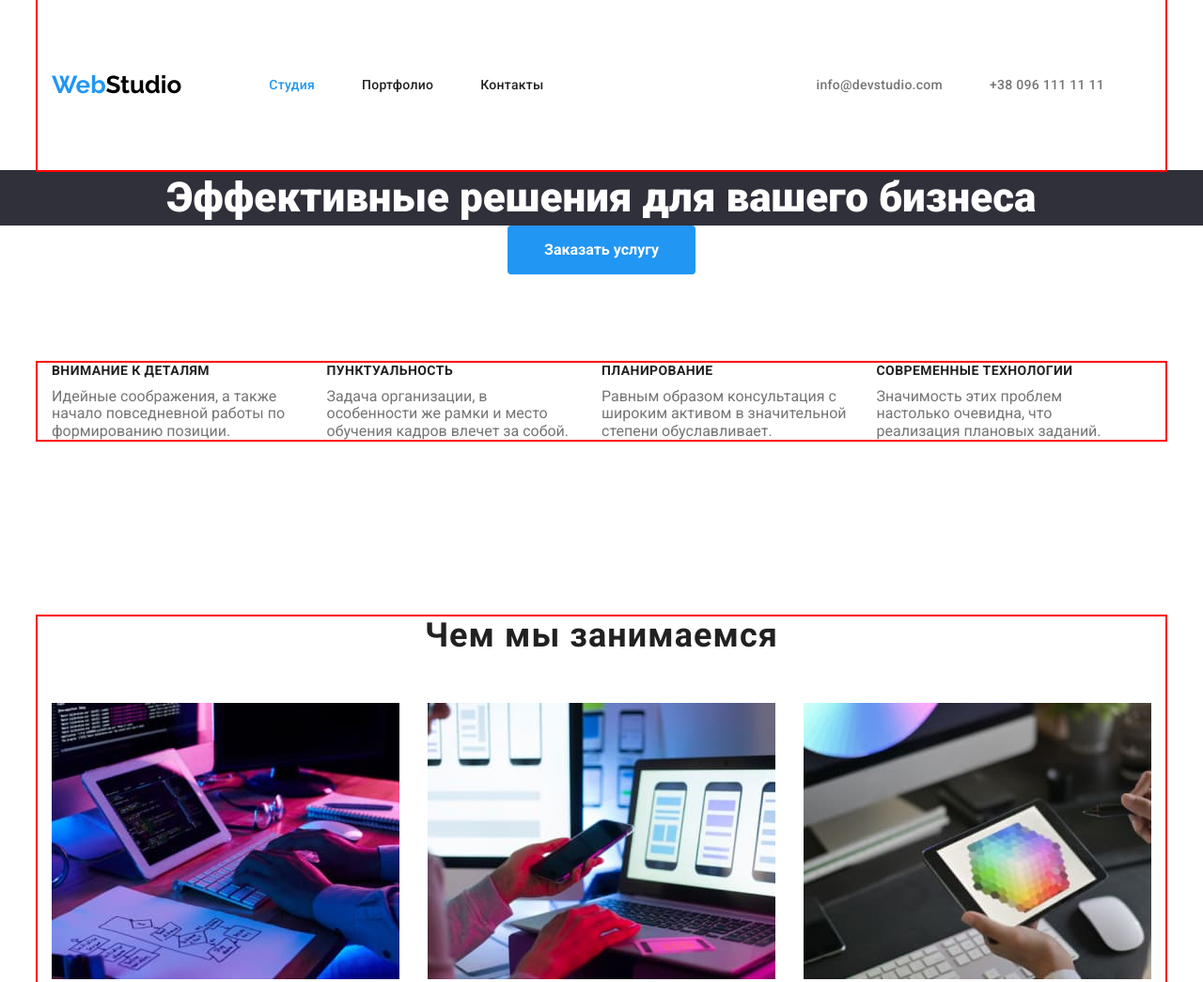
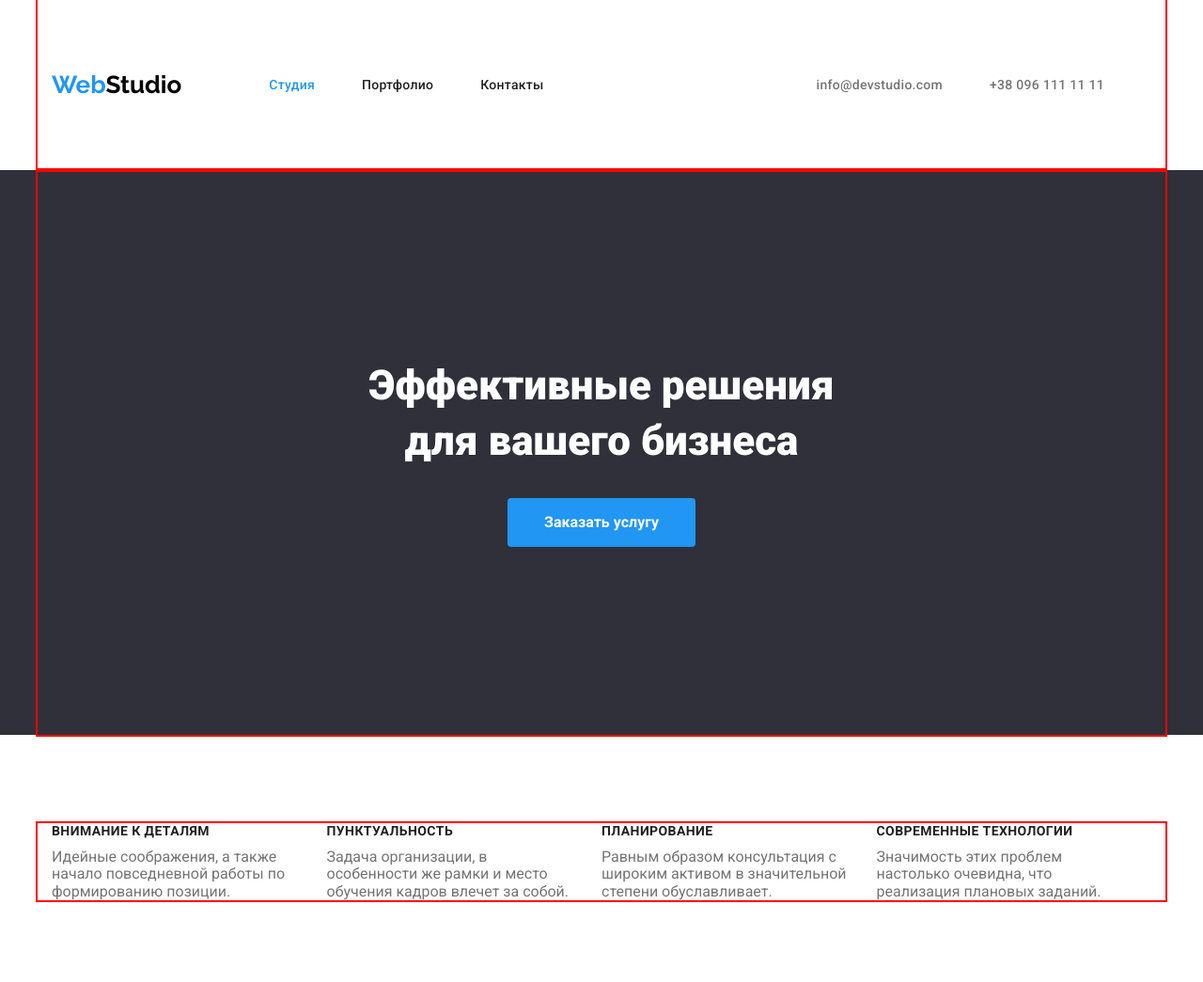
Before and after one commit to Vira-Lishchuk/goit-markup-hw-03, a plain HTML site: page index.html in a window 1280 px wide. Shown: the top 1045 px of the page at 94% size. Drawn offline with nearby package versions, Linux system fonts and the light colour scheme.

Commit message:
changes hero

```diff
--- a/index.html
+++ b/index.html
@@ -39,9 +39,12 @@
 <main>
     <!--Hero-->
     <section  class="hero">
-        <h1  class="hero-title">Эффективные решения для вашего бизнеса</h1>
+        <div class="container">
+        <h1  class="hero-title">Эффективные решения<br> для вашего бизнеса</h1>
         <button type="button" class="button">Заказать услугу</button>
+        </div>
     </section>
+
 
     <!--Our Benefits-->
     <section class="benefits section">
--- a/scc/style.css
+++ b/scc/style.css
@@ -155,19 +155,21 @@ body {
 
 /*-------------------Main--------- */
 .hero {
+  margin: auto;
   text-align: center;
+  background-color: #2f303a;
 }
 .hero-title {
-  text-align: center;
-  margin-top: 0;
+  padding-top: 200px;
+  margin-bottom: 30px;
   font-weight: 900;
   font-size: 44px;
   line-height: 1.36;
   color: #ffff;
-  background-color: #2f303a;
 }
 
 .button {
+  margin-bottom: 200px;
   align-items: center;
   border: 1px solid transparent;
   text-align: center;
@@ -180,12 +182,12 @@ body {
   background-color: var(--accent-color);
   color: var(--primary-white-color);
 }
+
 .button:hover,
 .button:focus {
   background-color: #188ce8;
 }
 
-/* -------------Benefits--------- */
 .benefits-title {
   display: flex;
 }
@@ -248,10 +250,10 @@ body {
 
 .team .item {
   flex-basis: calc(100% / 4-30px);
-  margin-left: 30px;
+  margin-right: 30px;
 }
 .team .item:last-child {
-  margin-left: 0;
+  margin-right: 0;
 }
 /* Footer */
 .footer {
@@ -261,7 +263,7 @@ body {
   font-weight: bold;
   font-size: 26px;
   line-height: 1.19;
-  color: white;
+  color: #ffffff;
 }
 .address-map {
   font-size: 14px;
```
